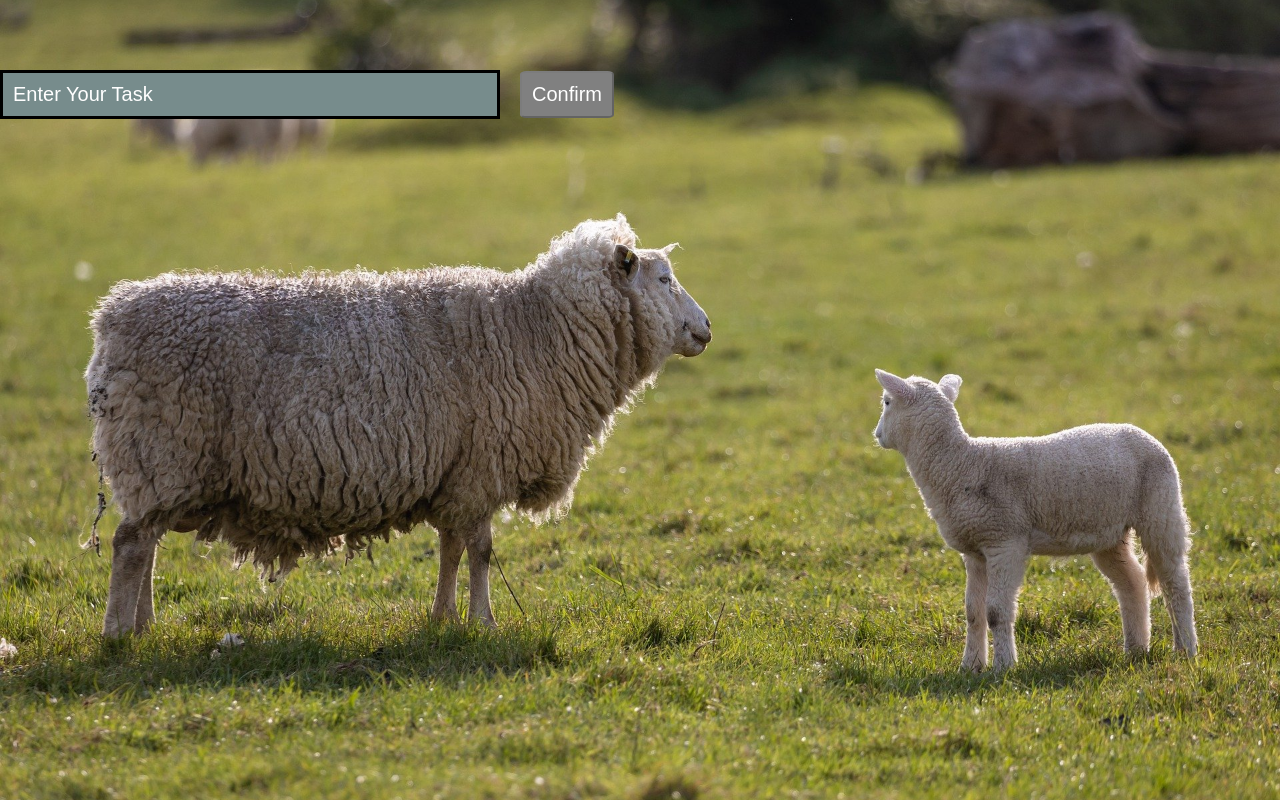
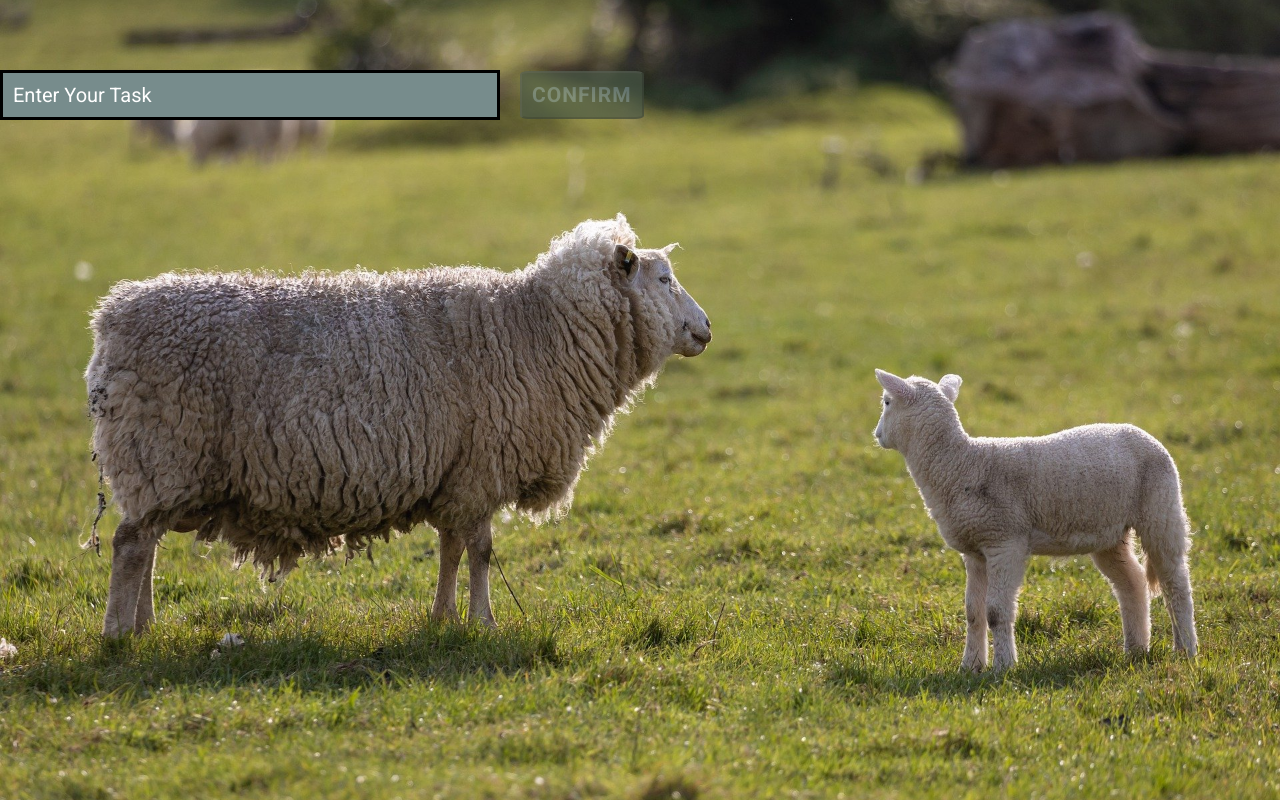
Before and after one commit to Kacper-Arendt/Todo-App, a React (Create React App) app: page / in a window 1280 px wide. Built offline with nearby package versions, Linux system fonts and the light colour scheme.

Commit message:
style add todo component

```diff
--- a/package.json
+++ b/package.json
@@ -18,6 +18,7 @@
     "react-scripts": "4.0.3",
     "redux": "^4.1.0",
     "styled-components": "^5.3.0",
+    "typeface-roboto": "^1.1.13",
     "typescript": "^4.2.4",
     "web-vitals": "^1.1.2"
   },
--- a/public/index.html
+++ b/public/index.html
@@ -4,6 +4,8 @@
     <meta charset="utf-8"/>
     <meta name="viewport" content="width=device-width, initial-scale=1"/>
     <title>Todo App</title>
+    <link rel="preconnect" href="https://fonts.gstatic.com">
+    <link href="https://fonts.googleapis.com/css2?family=Roboto:wght@400;700&display=swap" rel="stylesheet">
 </head>
 <body>
 <noscript>You need to enable JavaScript to run this app.</noscript>
--- a/src/App.tsx
+++ b/src/App.tsx
@@ -4,11 +4,13 @@
 import {AddTodo} from "./components/AddTodo";
 import {createGlobalStyle} from "styled-components";
 import background from './assets/sheep-6262928_1920.jpg'
+
 const GlobalStyle = createGlobalStyle`
   * {
     box-sizing: border-box;
     margin: 0;
     padding: 0;
+    font-family: 'Roboto', sans-serif;
   }
   html {
     height: 100%;
--- a/src/components/AddTodo.tsx
+++ b/src/components/AddTodo.tsx
@@ -5,7 +5,7 @@
 
 import {addTodo} from "../redux/todoSlice";
 
-const Form = styled.form `
+const Form = styled.form`
   display: flow;
   flex-direction: column;
   align-items: center;
@@ -16,27 +16,42 @@
 `
 
 const Input = styled.input`
+  width: 500px;
   padding: 10px;
-  width: 500px;
-  font-size: 20px;
   background: #778C8C;
   border: black solid 3px;
   color: white;
+  font-size: 20px;
+
   &:focus {
     background: #4B5947;
   }
-  ::placeholder{
+
+  ::placeholder {
     color: white;
   }
 `
 
 const Button = styled.button`
+  margin: 0 20px;
   padding: 10px;
-  color: ${props => props.disabled ? "white" : 'black'};
-  background: ${props => props.disabled ? "grey": 'white'};
-  margin: 0 20px;
+  background: #4B5947;
   border-radius: 7%;
-  font-size: 20px;
+  color: white;
+  font-size: 21px;
+  font-weight: bold;
+  letter-spacing: 1px;
+  text-transform: uppercase;
+
+  :disabled {
+    opacity: 0.7;
+    color: #778C8C;
+  }
+
+  &:hover {
+    text-shadow: 0 0 6px rgba(255, 255, 255, 1);
+    transition: all 0.3s ease 0s;
+  }
 `
 
 export const AddTodo = () => {
```
Also changed, not shown: 1 other file (tests, documents, lock files or other folders). Lines whose indentation alone changed are shown as unchanged.
